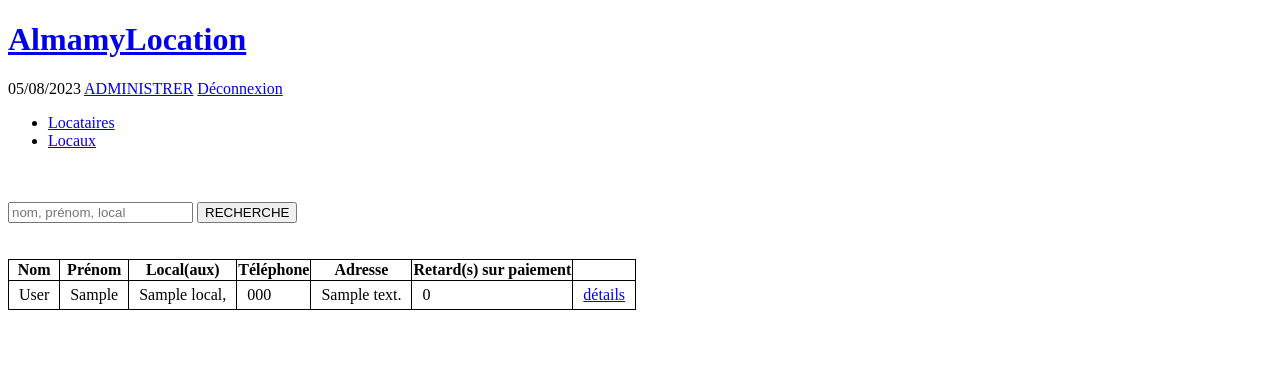
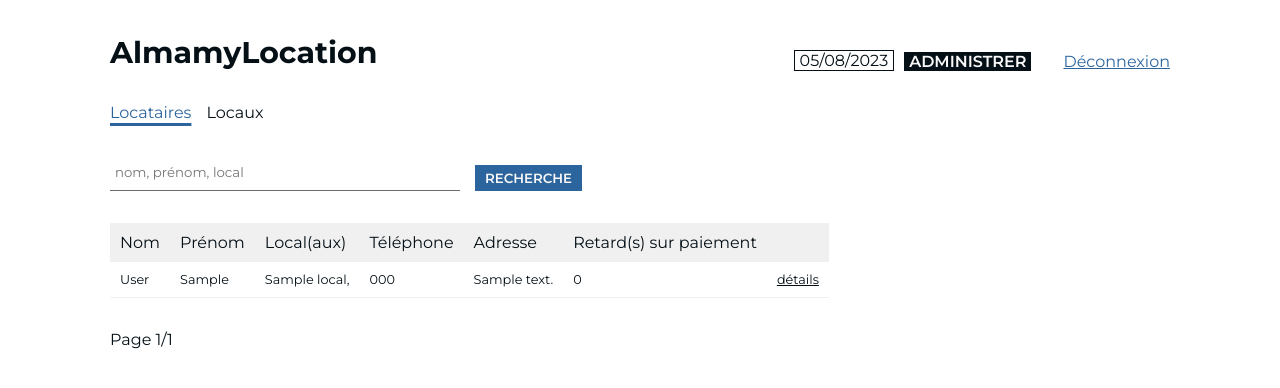
Before and after one commit to diabycode/ALocation, a Django app: page /renters/ in a window 1280 px wide. Shown: the top 388 px of the page. Run offline with Django 4.2, Linux system fonts and the light colour scheme; a user stored in the database is signed in; tables that the repository leaves empty hold one stand-in row (values such as "Sample post").

Commit message:
locals-list/renters-list CSS done

```diff
--- a/core/alocation/settings.py
+++ b/core/alocation/settings.py
@@ -118,7 +118,7 @@ NOW_DATE = datetime.date.today()
 # https://docs.djangoproject.com/en/4.2/howto/static-files/
 
 STATIC_URL = 'static/'
-STATIC_ROOT = "/staticfiles/"
+STATIC_ROOT = BASE_DIR / "staticfiles"
 STATICFILES_DIRS  = [
     BASE_DIR / "alocation/static",
 ]
--- a/core/alocation/static/css/alocation/reset.css
+++ b/core/alocation/static/css/alocation/reset.css
@@ -32,3 +32,45 @@ body, * {
 
     list-style: none;
 }
+
+
+/* generics page styles */
+main {
+    padding: 0px 20px;
+    max-width: 1100px;
+    margin: auto;
+    padding-top: 2rem;
+}
+header {
+    display: flex;
+    margin-bottom: 2rem;
+    justify-content: space-between;
+}
+header div {
+    display: flex;
+    justify-content: space-between;
+    align-items: flex-end;
+    gap: 10px;
+}
+header h1 a {
+    text-decoration: none;
+    font-size: var(--extraTitle);
+}
+.admin-panel-link {
+    margin-right: 1.375rem;
+    text-decoration: none;
+    background-color: var(--blackDark);
+    color: var(--white);
+    padding: 0 5px;
+    font-weight: 600;
+}
+.today-date {
+    border: 1px solid var(--blackDark);
+    padding: 0 5px;
+}
+header div a:last-child:hover {
+    text-decoration: none;
+}
+header div a:last-child {
+    color: var(--accentBlue);
+}
--- /dev/null
+++ b/core/alocation/static/js/alocation/main.js
@@ -0,0 +1,20 @@
+
+// navbar focus
+window.addEventListener("load", (e) => {
+    if (window.location.href.includes("renters/")) {
+        document.querySelector("nav ul li").classList.toggle("selected")
+    } else if (window.location.href.includes("locals/")) {
+        document.querySelector("nav ul li:last-child").classList.toggle("selected")
+    }
+})
+
+// search input focus
+window.addEventListener("load", (e) => {
+    const searchInput = document.querySelector("input[name=search-query]")
+    if ( searchInput.value !== "") {
+        const end = searchInput.value.length
+
+        searchInput.setSelectionRange(end, end)
+        searchInput.focus()
+    }
+})
--- a/core/alocation/templates/alocation/generic-page.html
+++ b/core/alocation/templates/alocation/generic-page.html
@@ -1,8 +1,17 @@
+{% load static %}
+
 <!DOCTYPE html>
 <html lang="fr">
 <head>
     <meta charset="UTF-8">
     <meta name="viewport" content="width=device-width, initial-scale=1.0">
+
+    <!-- base styles -->
+    <link rel="stylesheet" href="{% static 'css/alocation/reset.css' %}">
+
+    <!-- scripts -->
+    <script src="{% static 'js/alocation/main.js' %}" defer></script>
+
     {% block head_content %}
         <title>AlmamyLocation</title>
 
@@ -10,6 +19,7 @@
     {% endblock %}
 </head>
 <body>
+    <main>
         <header>
             <h1>
                 <a href="{% url 'renter:renters-list' %}">AlmamyLocation</a>
@@ -17,7 +27,7 @@
 
             <div>
                 <span class="today-date">{{ now_date }}</span>
-            <a href="{% url 'admin:login' %}" target="_blank">ADMINISTRER</a>
+                <a href="{% url 'admin:login' %}" target="_blank" class="admin-panel-link">ADMINISTRER</a>
                 <a href="{% url 'logout-user' %}">Déconnexion</a>
             </div>
         </header>
@@ -25,6 +35,7 @@
         {% block body_content %}
             <!-- ..... -->
         {% endblock %}
+    </main>
 
 </body>
 </html>
--- a/core/local/views.py
+++ b/core/local/views.py
@@ -13,6 +13,7 @@ class LocalsListView(ListView, LoginRequiredMixin):
     template_name = "local/locals-list.html"
     context_object_name = "locals_list"
     search_query = None
+    paginate_by = 10
 
     def dispatch(self, request, *args, **kwargs):
         if not request.user.is_authenticated:
--- /dev/null
+++ b/core/renter/static/css/renter/renter-list-style.css
@@ -0,0 +1,82 @@
+nav {
+    margin-bottom: 2rem;
+}
+nav ul a {
+    text-decoration: none;
+}
+nav ul {
+    display: flex;
+    gap: 15px;
+}
+nav ul li.selected a {
+    text-decoration: underline;
+    text-underline-offset: 5px;
+    text-decoration-color: var(--accentBlue);
+    text-decoration-thickness: 2.5px;
+    color: var(--accentBlue);
+}
+.search-form {
+    margin-bottom: 2rem;
+}
+.search-form form {
+    display: flex;
+    align-items: flex-end;
+}
+.search-form input[type=text]:focus {
+    border-color: var(--accentBlue);
+}
+.search-form input[type=text] {
+    border: none;
+    outline: none;
+    border-bottom: 1.8px solid var(--gray);
+    padding: 10px 5px;
+    width: 50%;
+    max-width: 350px;
+    margin-right: 15px;
+}
+.search-form input[type=submit]:hover {
+    background-color: var(--white);
+    color: var(--blackDark);
+}
+.search-form input[type=submit] {
+    background-color: var(--accentBlue);
+    color: var(--white);
+    font-weight: 600;
+    padding: 5px 10px;
+    border: none;
+    cursor: pointer;
+}
+
+
+/* table */
+
+.renter-list-table::-webkit-scrollbar {
+    display: none;
+}
+.renter-list-table {
+    overflow-x: scroll;
+    -ms-overflow-style: none;  /* IE and Edge */
+    scrollbar-width: none;  /* Firefox */
+}
+.renter-list-table table {
+    border-spacing: 0;
+    margin-bottom: 2rem;
+}
+.renter-list-table table * {
+    font-weight: 400;
+}
+.renter-list-table td,
+.renter-list-table tr,
+.renter-list-table th {
+    padding: 10px 10px;
+    white-space: nowrap;
+}
+.renter-list-table tbody tr td {
+    border-bottom: 1px solid var(--lightGray);
+    font-size: var(--min);
+
+}
+.renter-list-table thead {
+    background-color: var(--lightGray);
+    text-align: left;
+}
--- a/core/renter/templates/renter/renter-list.html
+++ b/core/renter/templates/renter/renter-list.html
@@ -1,17 +1,12 @@
 {% extends "alocation/generic-page.html" %}
+{% load static %}
 
 {% block head_content %}
     <title>AlmamyLocation</title>
 
-    <style>
-        table, td, tr, th {
-            border: 1px solid black;
-            border-collapse: collapse;
-        }
-        td {
-            padding: 5px 10px;
-        }
-    </style>
+    <!-- styles -->
+    <link rel="stylesheet" href="{% static 'css/renter/renter-list-style.css' %}">
+
 {% endblock %}
 
 
@@ -23,13 +18,14 @@
         </ul>
     </nav>
 
-    <br><br>
+    <div class="search-form">
         <form method="GET">
             <input type="text" name="search-query" value="{% if search_query %}{{ search_query }}{% endif%}" placeholder="nom, prénom, local">
             <input type="submit" value="RECHERCHE">
         </form>
+    </div>
 
-    <br><br>
+    <div class="renter-list-table">
         <table>
             <thead>
                 <tr>
@@ -39,10 +35,11 @@
                     <th>Téléphone</th>
                     <th>Adresse</th>
                     <th>Retard(s) sur paiement</th>
+                    <th></th>
                 </tr>
             </thead>
             <tbody>
-            {% for renter in renters %}
+                {% for renter in page_obj %}
 
                     <tr>
                         <td> {{ renter.last_name }} </td>
@@ -66,4 +63,23 @@
 
             </tbody>
         </table>
+
+        <div class="pagination">
+            <span class="step-links">
+                {% if page_obj.has_previous %}
+                    <a href="?page=1">&laquo; premier</a>
+                    <a href="?page={{ page_obj.previous_page_number }}">arrière</a>
+                {% endif %}
+
+                <span class="current">
+                    Page {{ page_obj.number }}/{{ page_obj.paginator.num_pages }}
+                </span>
+
+                {% if page_obj.has_next %}
+                    <a href="?page={{ page_obj.next_page_number }}">suivant</a>
+                    <a href="?page={{ page_obj.paginator.num_pages }}">dernier &raquo;</a>
+                {% endif %}
+            </span>
+        </div>
+    </div>
 {% endblock %}
--- a/core/renter/views.py
+++ b/core/renter/views.py
@@ -10,6 +10,7 @@ class RenterListView(ListView, LoginRequiredMixin):
     context_object_name = "renters"
     template_name = "renter/renter-list.html"
     search_query = None
+    paginate_by = 10
 
     def dispatch(self, request, *args, **kwargs):
         if not request.user.is_authenticated:
```
Also changed, not shown: core/local/templates/local/locals-list.html (+27 -13 lines), README.md. Lines whose indentation alone changed are shown as unchanged.
